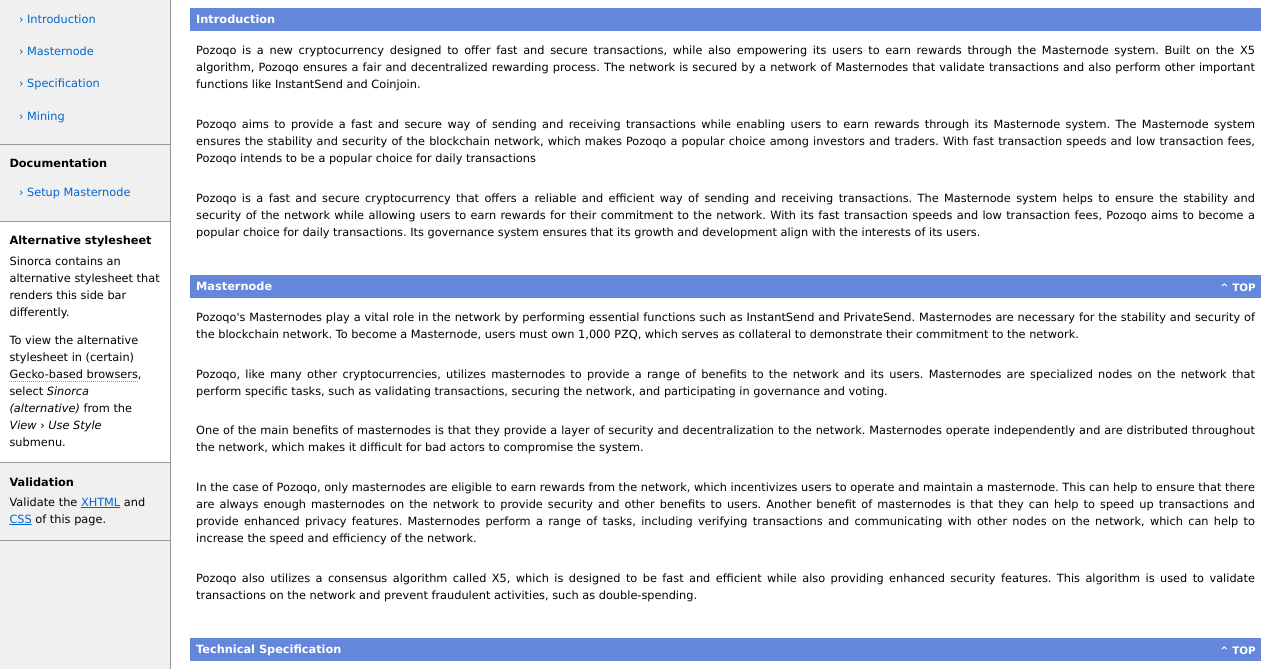
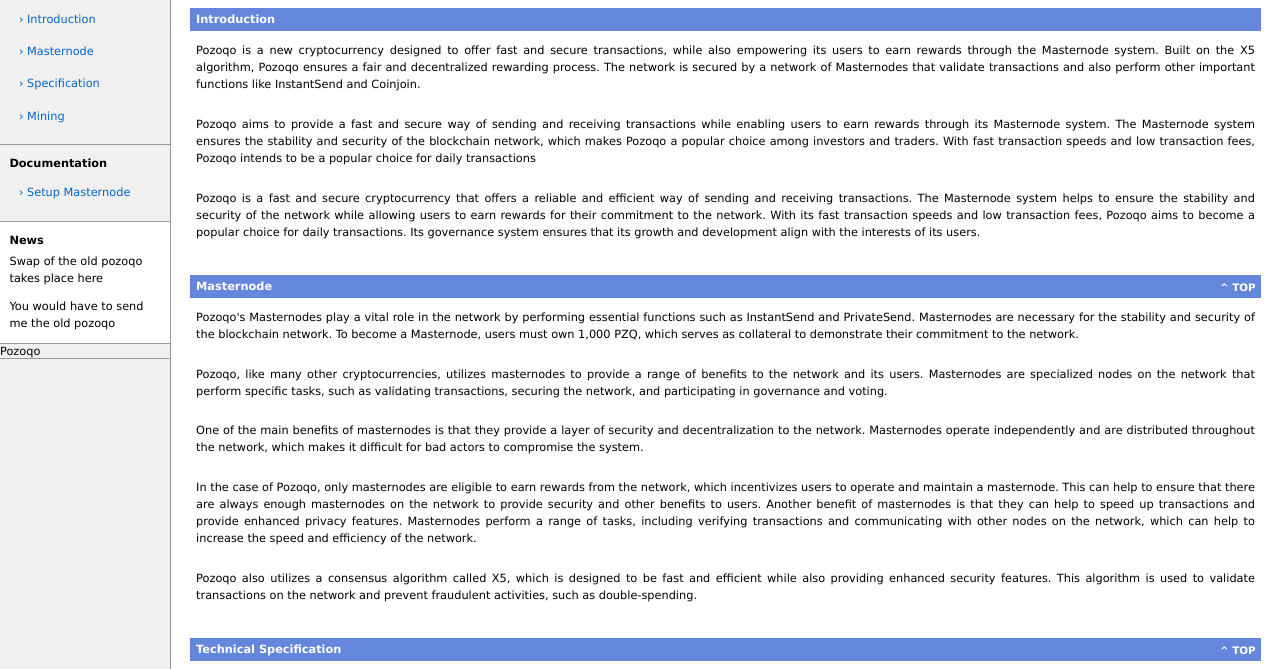
Before and after one commit to webpoz/webpoz.github.io, a plain HTML site: page index.html in a window 1280 px wide. Shown: the part 109-778 px from the top of the page. Drawn offline with Linux system fonts and the light colour scheme.

Commit message:
Update index.html

```diff
--- a/index.html
+++ b/index.html
@@ -69,24 +69,17 @@
       </div>
 
       <div class="lighterBackground">
-        <p class="sideBarTitle">Alternative stylesheet</p>
+        <p class="sideBarTitle">News</p>
         <span class="sideBarText">
-          Sinorca contains an alternative stylesheet that renders this side bar differently.
+          Swap of the old pozoqo takes place here
         </span>
         <span class="sideBarText">
-          To view the alternative stylesheet in (certain)
-          <span class="titleTip" title="eg: Mozilla, Camino, Netscape 6+">Gecko-based browsers</span>,
-          select <em>Sinorca (alternative)</em> from the <em>View</em> &rsaquo; <em>Use Style</em>
-          submenu.
+      You would have to send me the old pozoqo
         </span>
       </div>
 
       <div>
-        <p class="sideBarTitle">Validation</p>
-        <span class="sideBarText">
-          Validate the <a href="http://validator.w3.org/check/referer">XHTML</a> and
-          <a href="http://jigsaw.w3.org/css-validator/check/referer">CSS</a> of this page.
-        </span>
+     <span>Pozoqo</span>
       </div>
     </div>
 
```
